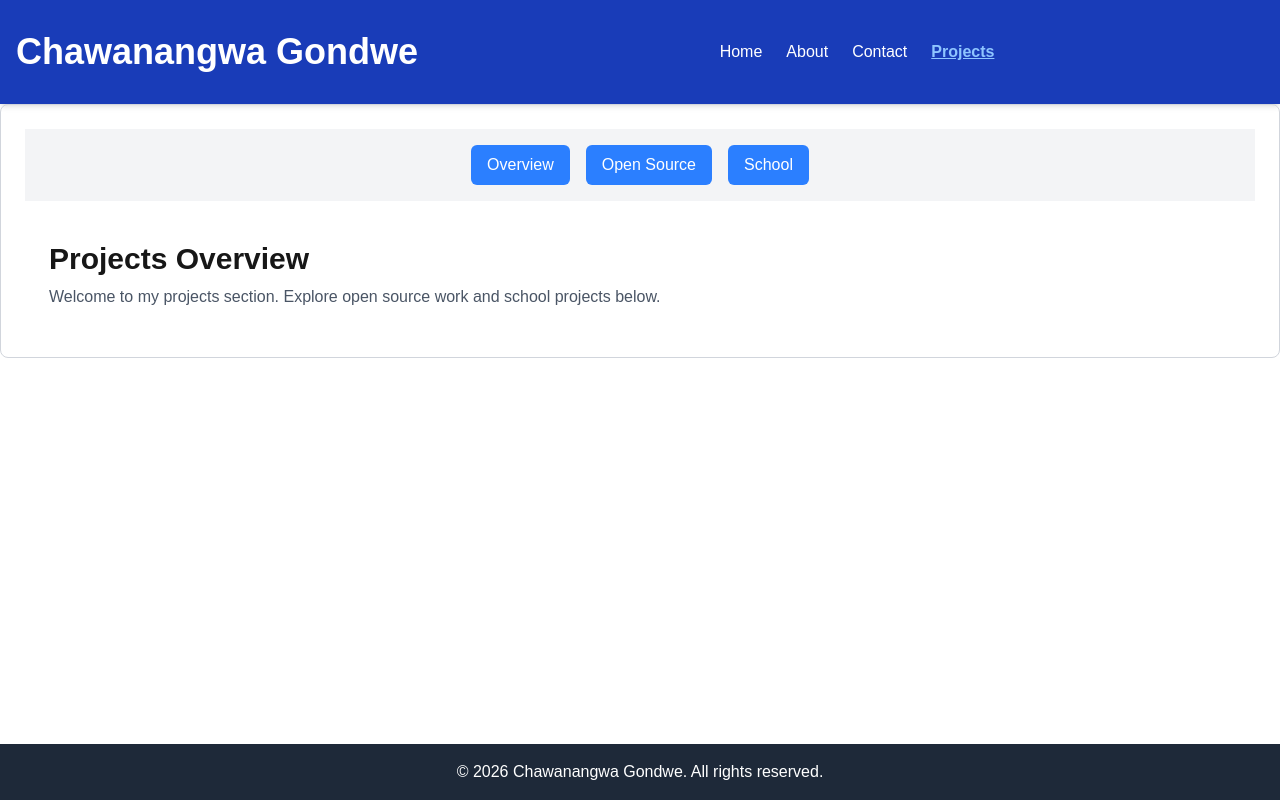
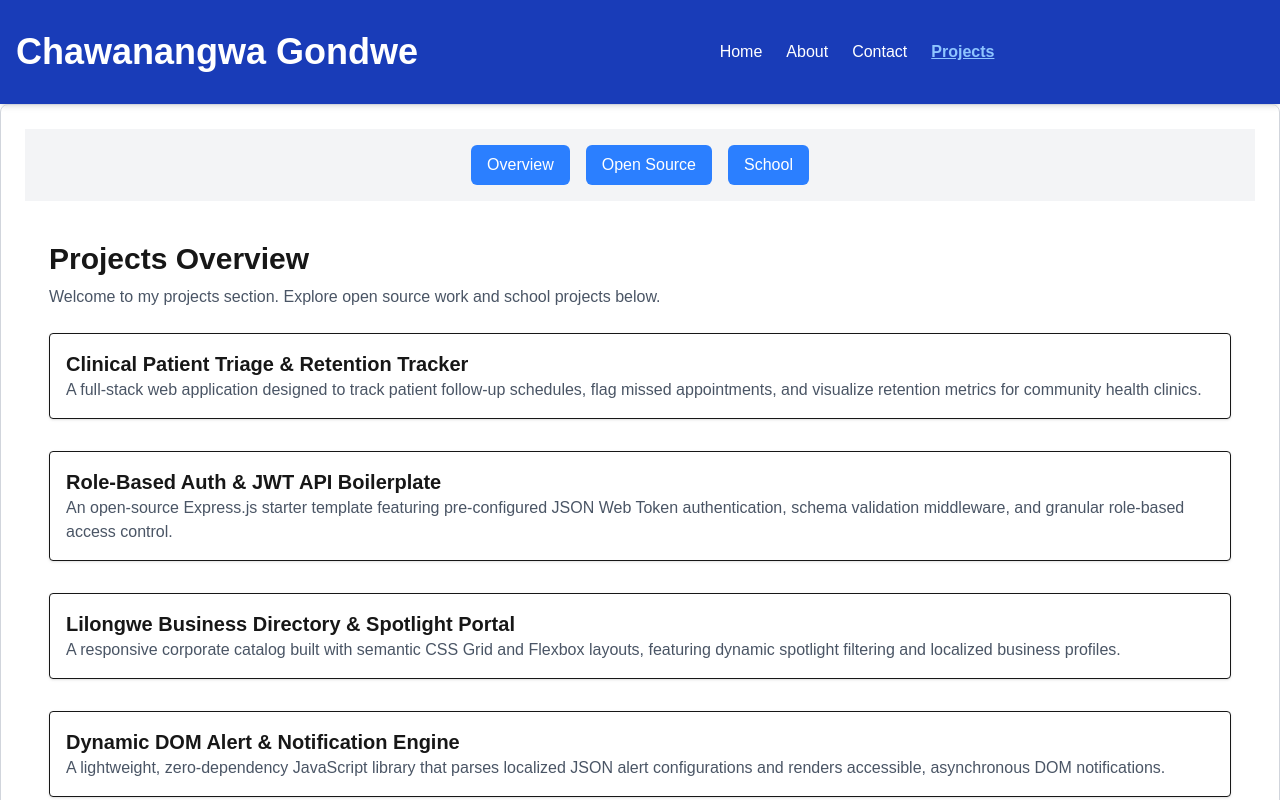
Before and after one commit to Chagon-Nehe/wdd430-portfolio, a Next.js app: page /projects in a window 1280 px wide. Shown: the top 800 px of the page. Built offline with nearby package versions, Linux system fonts and the light colour scheme.

Commit message:
week 02  portifolio appupdated projects

```diff
--- /dev/null
+++ b/app/api/projects/[id]/route.ts
@@ -0,0 +1,19 @@
+// get project by id api
+// Get app/api/projects/[id]/route.ts
+import { NextRequest, NextResponse } from 'next/server';
+import { getProjectById } from '@/lib/projects-db';
+
+export async function GET(request: NextRequest, { params }: { params: { id: string } }) {
+    // async function to get parameter id from request and return the project with that id
+    const { id } = await params;
+    const projectId = parseInt(id, 10);
+    // Validate the id
+    if (isNaN(projectId)) {
+        return NextResponse.json({ error: 'Invalid project ID' }, { status: 400 });
+    }
+  const project = getProjectById(projectId);
+  if (!project) {
+      return NextResponse.json({ error: 'Project not found' }, { status: 404 }) ;
+  }
+  return NextResponse.json(project);
+}
--- /dev/null
+++ b/app/api/projects/route.ts
@@ -0,0 +1,10 @@
+// get all projects api
+import { NextRequest, NextResponse } from 'next/server';
+import { getProjects } from '@/lib/projects-db';
+
+export async function GET(request: NextRequest) {
+  const { searchParams } = new URL(request.url);
+  const category = searchParams.get('category');
+  const projects = getProjects(category);
+  return NextResponse.json(projects);
+}
--- a/app/projects/opensource/page.tsx
+++ b/app/projects/opensource/page.tsx
@@ -1,8 +1,34 @@
-export default function OpenSourcePage() {
+// This is the page for the open source projects section of the application. It provides an overview of all open source repositories and contributions. The page fetches data from the API and displays it in a user-friendly format.
+async function getOpenSourceProjectsData() {
+  "use cache"
+  const res = await fetch('http://localhost:3000/api/projects?category=opensource', {
+  });
+  if (!res.ok) {
+    throw new Error('Failed to fetch open source projects data');
+  }
+  return res.json();
+}
+
+export default async function OpenSourcePage() {
+  const openSourceProjects = await getOpenSourceProjectsData();
+
   return (
     <div className="max-w-4xl mx-auto px-4 py-8">
       <h2 className="text-2xl font-semibold">Open Source Projects</h2>
       <p className="mt-2 text-gray-600">Here are the open source repositories and contributions I have worked on.</p>
+      <ul className="flex flex-col gap-4 space-y-4 mt-6">
+        {openSourceProjects.map((project: { id: string; title: string; description: string }) => (
+          <li key={project.id} className="border p-4 rounded shadow">
+            <h3 className="text-lg font-medium">{project.title}</h3>
+            <p className="text-gray-600">{project.description}</p>
+            <p className="mt-2">
+              <a href={`/projects/opensource/${project.id}`} className="text-blue-900 hover:text-blue-700">
+                View Details
+              </a>
+            </p>
+          </li>
+        ))}
+      </ul>
     </div>
   );
 }
--- a/app/projects/page.tsx
+++ b/app/projects/page.tsx
@@ -1,8 +1,31 @@
-export default function ProjectsPage() {
+
+// This is the main page for the projects section of the application. It provides an overview of all projects and allows users to filter them by category. The page fetches project data from the API and displays it in a user-friendly format.
+
+async function getProjectsData() {
+  'use cache'
+  const res = await fetch('http://localhost:3000/api/projects');
+  if (!res.ok) {
+    throw new Error('Failed to fetch projects data');
+  }
+  return res.json();
+}
+
+export default async function ProjectsPage() {
+  const projects = await getProjectsData();
+
   return (
     <main className="p-6">
       <h1 className="text-3xl font-bold">Projects Overview</h1>
       <p className="mt-2 text-gray-600">Welcome to my projects section. Explore open source work and school projects below.</p>
+      <ul className="flex flex-col gap-4 space-y-4 mt-6">
+        {projects.map((project: { id: string; title: string; description: string }) => (
+          <li key={project.id} className="border p-4 rounded shadow">
+            <h2 className="text-xl font-semibold">{project.title}</h2>
+            <p className="text-gray-600">{project.description}</p>
+          </li>
+        ))}
+      </ul>
     </main>
   );
+
 }
--- a/app/projects/school/page.tsx
+++ b/app/projects/school/page.tsx
@@ -1,8 +1,34 @@
-export default function SchoolProjectsPage() {
+// This is the page for the school projects section of the application. It provides an overview of all academic assignments and applications built for coursework.
+async function getSchoolProjectsData() {
+  "use cache"
+  const res = await fetch('http://localhost:3000/api/projects?category=school', {
+  });
+  if (!res.ok) {
+    throw new Error('Failed to fetch school projects data');
+  }
+  return res.json();
+}
+
+export default async function SchoolProjectsPage() {
+  const schoolProjects = await getSchoolProjectsData();
+
   return (
     <div className="max-w-4xl mx-auto px-4 py-8">
       <h2 className="text-2xl font-semibold">School Projects</h2>
       <p className="mt-2 text-gray-600">Here are the academic assignments and applications built for my coursework.</p>
+      <ul className="flex flex-col gap-4 space-y-4 mt-6">
+        {schoolProjects.map((project: { id: string; title: string; description: string }) => (
+          <li key={project.id} className="border p-4 rounded shadow">
+            <h3 className="text-lg font-medium">{project.title}</h3>
+            <p className="text-gray-600">{project.description}</p>
+            <p className="mt-2">
+              <a href={`/projects/school/${project.id}`} className="text-blue-900 hover:text-blue-700">
+                View Details
+              </a>
+            </p>
+          </li>
+        ))}
+      </ul>
     </div>
   );
 }
--- /dev/null
+++ b/components/ViewDetail.tsx
@@ -0,0 +1,32 @@
+interface ViewDetailProps {
+    title: string;
+    description: string;
+    technologies: string[];
+    link?: string;
+}
+
+export default function ViewDetail({ title, description, technologies, link }: ViewDetailProps) {
+    return (
+        <div className="bg-white rounded-lg shadow-md p-6">
+            <h3 className="text-lg font-medium">{title}</h3>
+            <p className="text-gray-600">{description}</p>
+            <div className="mt-4">
+                <h4 className="font-semibold">Technologies Used:</h4>
+                <ul className="flex flex-wrap gap-2 mt-2">
+                    {technologies.map((tech, index) => (
+                        <li key={index} className="bg-blue-100 text-blue-800 px-3 py-1 rounded-full text-sm">
+                            {tech}
+                        </li>
+                    ))}
+                </ul>
+            </div>
+            {link && (
+                <p className="mt-4">
+                    <a href={link} className="text-blue-900 hover:text-blue-700" target="_blank" rel="noopener noreferrer">
+                        View Project
+                    </a>
+                </p>
+            )}
+        </div>
+    );
+}
--- /dev/null
+++ b/lib/projects-db.ts
@@ -0,0 +1,77 @@
+// lib/projects-db.ts
+export interface Project {
+    id: number;
+    title: string;
+    description: string;
+    category: 'school' | 'opensource';
+    technologies: string[];
+    link?: string;
+}
+
+export const projects: Project[] = [
+    {
+    id: 1,
+    title: 'Clinical Patient Triage & Retention Tracker',
+    description:
+      'A full-stack web application designed to track patient follow-up schedules, flag missed appointments, and visualize retention metrics for community health clinics.',
+    category: 'school',
+    technologies: ['TypeScript', 'Next.js', 'PostgreSQL', 'Tailwind CSS'],
+    link: 'https://github.com/chawanangwa/clinical-retention-tracker',
+  },
+  {
+    id: 2,
+    title: 'Role-Based Auth & JWT API Boilerplate',
+    description:
+      'An open-source Express.js starter template featuring pre-configured JSON Web Token authentication, schema validation middleware, and granular role-based access control.',
+    category: 'opensource',
+    technologies: ['JavaScript', 'Node.js', 'Express.js', 'PostgreSQL'],
+    link: 'https://github.com/chawanangwa/express-rbac-jwt-starter',
+  },
+  {
+    id: 3,
+    title: 'Lilongwe Business Directory & Spotlight Portal',
+    description:
+      'A responsive corporate catalog built with semantic CSS Grid and Flexbox layouts, featuring dynamic spotlight filtering and localized business profiles.',
+    category: 'school',
+    technologies: ['HTML', 'CSS', 'JavaScript', 'JSON'],
+    link: 'https://github.com/chawanangwa/lilongwe-business-directory',
+  },
+  {
+    id: 4,
+    title: 'Dynamic DOM Alert & Notification Engine',
+    description:
+      'A lightweight, zero-dependency JavaScript library that parses localized JSON alert configurations and renders accessible, asynchronous DOM notifications.',
+    category: 'opensource',
+    technologies: ['TypeScript', 'JavaScript', 'CSS'],
+    link: 'https://github.com/chawanangwa/modular-dom-alerts',
+  },
+  {
+    id: 5,
+    title: 'Service Platform Relational Booking System',
+    description:
+      'A backend-driven service scheduling app enforcing strict relational database constraints, server-side input validation, and normalized booking workflows.',
+    category: 'school',
+    technologies: ['Node.js', 'Express.js', 'MySQL', 'EJS'],
+    link: 'https://github.com/chawanangwa/relational-service-booking',
+  },
+  {
+    id: 6,
+    title: 'Epidemiological Data Cleaning CLI',
+    description:
+      'An open-source Python command-line utility for validating survey CSV exports, standardizing date formats, and detecting missing patient records prior to statistical analysis.',
+    category: 'opensource',
+    technologies: ['Python', 'Pandas', 'CLI'],
+    link: 'https://github.com/chawanangwa/epi-data-validator',
+  },
+];
+
+export function getProjects(category?: string | null): Project[] {
+    if (category) {
+        return projects.filter(project => project.category === category);
+    }
+    return projects;
+}
+
+export function getProjectById(id: number): Project | null {
+    return projects.find(project => project.id === id) ?? null;
+}
```
